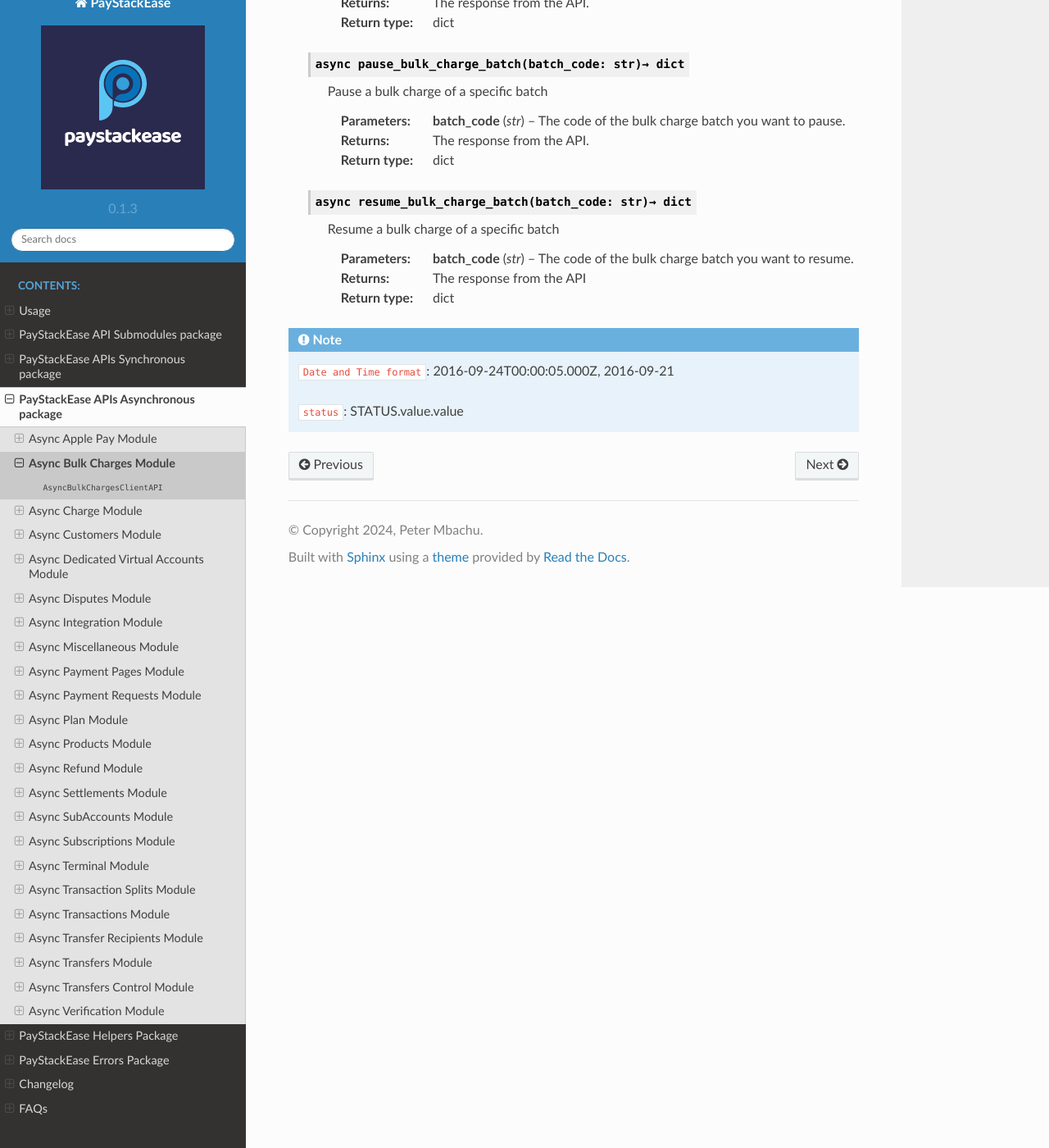
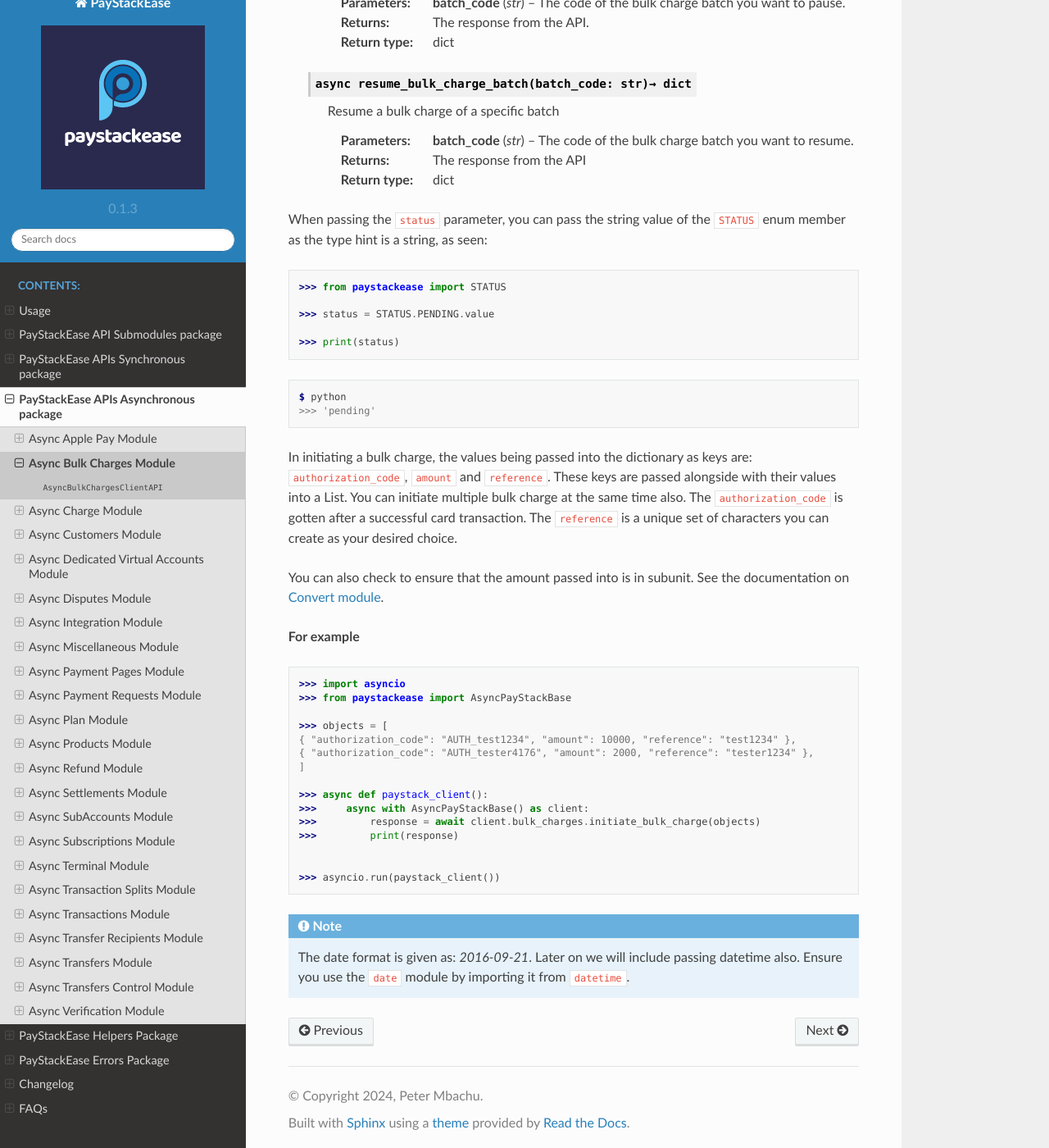
Before and after one commit to cla-bit/PayStackEase, a Sphinx documentation site: the page built from docs/source/abulkcharges.rst, in a window 1280 px wide and 1400 px high, scrolled down 1634 px. Shown: the whole window at 82% size. Built offline with Sphinx 7.4.7 and the Read the Docs theme 2.0.0, drawn with Linux system fonts in a browser that asks for light colours; some of the changed text lies outside the part shown.

Commit message:
updated the following async and sync rst files: bulk charges

```diff
--- a/docs/source/abulkcharges.rst
+++ b/docs/source/abulkcharges.rst
@@ -35,7 +35,7 @@ Check example on :doc:`apaystack`
 
         :param id_or_code: An ID or code for the charge whose batches you want to retrieve
         :type id_or_code: str
-        :param status: The status of the bulk charge batch.
+        :param status: The status of the bulk charge batch. The ``STATUS`` enum value is passed in here.
         :type status: str, optional
         :param per_page: The number of records to return per page (default: 50).
         :type per_page: int, optional
@@ -58,14 +58,6 @@ Check example on :doc:`apaystack`
 
         :return: The response from the API.
         :rtype: dict
-
-        .. code-block::
-
-            [{"authorization_code": "123456", "amount": 1000, "reference": "123456" }]
-
-        .. important::
-
-            A list of dictionary with ``authorization codes``, ``amount`` and ``reference`` as keys
 
     .. py:method:: async list_bulk_charge_batches(per_page: int | None = 50, page: int | None = 1, from_date: date | None = None, to_date: date | None = None)→ dict
 
@@ -106,8 +98,53 @@ Check example on :doc:`apaystack`
 
 .. _Bulk Charges: https://paystack.com/docs/api/bulk-charge/
 
+When passing the ``status`` parameter, you can pass the string value of the
+``STATUS`` enum member as the type hint is a string, as seen:
+
+.. code-block:: python
+
+    >>> from paystackease import STATUS
+
+    >>> status = STATUS.PENDING.value
+
+    >>> print(status)
+
+.. code-block:: console
+
+    $ python
+    >>> 'pending'
+
+
+In initiating a bulk charge, the values being passed into the dictionary as keys are:
+``authorization_code``, ``amount`` and ``reference``. These keys are passed alongside with their values into a
+List. You can initiate multiple bulk charge at the same time also. The ``authorization_code`` is gotten after a successful card transaction.
+The ``reference`` is a unique set of characters you can create as your desired choice.
+
+You can also check to ensure that the amount passed into is in subunit. See the documentation
+on :doc:`convert`.
+
+**For example**
+
+.. code-block:: python
+
+    >>> import asyncio
+    >>> from paystackease import AsyncPayStackBase
+
+    >>> objects = [
+    { "authorization_code": "AUTH_test1234", "amount": 10000, "reference": "test1234" },
+    { "authorization_code": "AUTH_tester4176", "amount": 2000, "reference": "tester1234" },
+    ]
+
+    >>> async def paystack_client():
+    >>>     async with AsyncPayStackBase() as client:
+    >>>         response = await client.bulk_charges.initiate_bulk_charge(objects)
+    >>>         print(response)
+
+
+    >>> asyncio.run(paystack_client())
+
+
 .. note::
 
-    ``Date and Time format``: 2016-09-24T00:00:05.000Z, 2016-09-21
-
-    ``status``: STATUS.value.value
+    The date format is given as: `2016-09-21`. Later on we will include passing datetime also.
+    Ensure you use the ``date`` module by importing it from ``datetime``.
--- a/docs/source/bulkcharges.rst
+++ b/docs/source/bulkcharges.rst
@@ -3,7 +3,6 @@ Bulk Charges Module
 ===========================================
 
 .. :py:currentmodule:: paystackease.apis.bulk_charges
-
 
 Wrapper for Synchronous Paystack Bulk Charges API. The Bulk Charges API allows you to
 create and manage multiple recurring payments from your customers.
@@ -36,7 +35,7 @@ Check example on :doc:`paystack`
 
         :param id_or_code: An ID or code for the charge whose batches you want to retrieve
         :type id_or_code: str
-        :param status: The status of the bulk charge batch.
+        :param status: The status of the bulk charge batch. The ``STATUS`` enum value is passed in here.
         :type status: str, optional
         :param per_page: The number of records to return per page (default: 50).
         :type per_page: int, optional
@@ -59,14 +58,6 @@ Check example on :doc:`paystack`
 
         :return: The response from the API.
         :rtype: dict
-
-        .. code-block::
-
-            [{"authorization_code": "123456", "amount": 1000, "reference": "123456" }]
-
-        .. important::
-
-            A list of dictionary with ``authorization codes``, ``amount`` and ``reference`` as keys
 
     .. py:method:: list_bulk_charge_batches(per_page: int | None = 50, page: int | None = 1, from_date: date | None = None, to_date: date | None = None)→ dict
 
@@ -107,8 +98,51 @@ Check example on :doc:`paystack`
 
 .. _Bulk Charges: https://paystack.com/docs/api/bulk-charge/
 
+
+When passing the ``status`` parameter, you can pass the string value of the
+``STATUS`` enum member as the type hint is a string, as seen:
+
+.. code-block:: python
+
+    >>> from paystackease import STATUS
+
+    >>> status = STATUS.PENDING.value
+
+    >>> print(status)
+
+.. code-block:: console
+
+    $ python
+    >>> 'pending'
+
+
+In initiating a bulk charge, the values being passed into the dictionary as keys are:
+``authorization_code``, ``amount`` and ``reference``. These keys are passed alongside with their values into a
+List. You can initiate multiple bulk charge at the same time also. The ``authorization_code`` is gotten after a successful card transaction.
+The ``reference`` is a unique set of characters you can create as your desired choice.
+
+You can also check to ensure that the amount passed into is in subunit. See the documentation
+on :doc:`convert`.
+
+**For example**
+
+.. code-block:: python
+
+    >>> from paystackease import PayStackBase
+
+    >>> paystack_client = PayStackBase()
+
+    >>> objects = [
+    { "authorization_code": "AUTH_test1234", "amount": 10000, "reference": "test1234" },
+    { "authorization_code": "AUTH_tester4176", "amount": 2000, "reference": "tester1234" },
+    ]
+
+    >>> response = paystack_client.bulk_charges.initiate_bulk_charge(objects)
+
+    >>> print(response)
+
+
 .. note::
 
-    ``Date and Time format``: 2016-09-24T00:00:05.000Z, 2016-09-21
-
-    ``status``: STATUS.value.value
+    The date format is given as: `2016-09-21`. Later on we will include passing datetime also.
+    Ensure you use the ``date`` module by importing it from ``datetime``.
```
